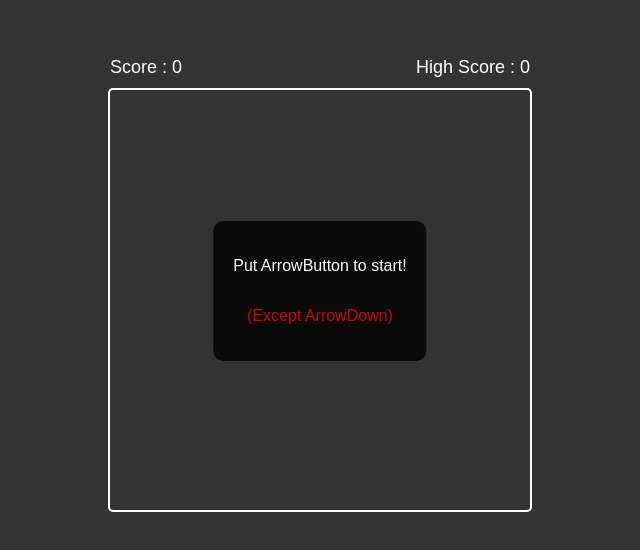
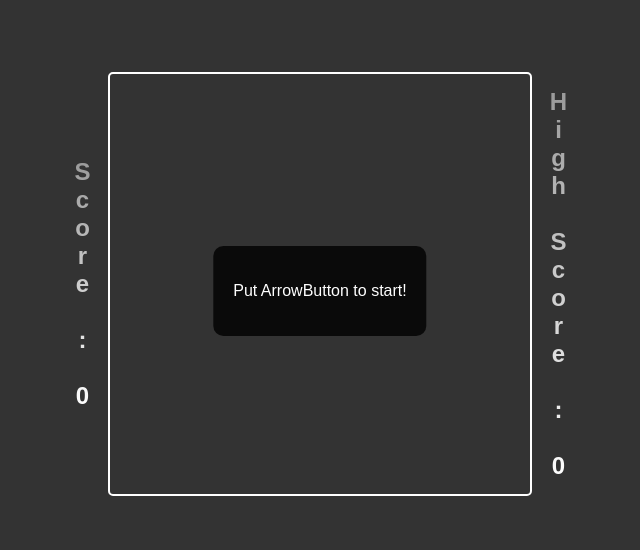
Before and after one commit to ChenBox-carton/the-webs, a plain HTML site: page snake/index.html in a window 1280 px wide. Shown: the part 124-674 px from the top of the page, without its empty margins (320-960 px from the left). Drawn offline with Linux system fonts and the light colour scheme.

Commit message:
Update score text
add linear color score

```diff
--- a/snake/index.html
+++ b/snake/index.html
@@ -9,12 +9,12 @@
 </head>
 
 <body>
-    <div class="score">
-        <div>Score : <span id="current-score">0</span></div>
-        <div>High Score : <span id="high-score">0</span></div>
+    <div class="gameArea">
+        <div class="score">Score : <span id="current-score">0</span></div>
+        <canvas id="gameCanvas" width="420" height="420"></canvas>
+        <div class="score">High Score : <span id="high-score">0</span></div>
     </div>
 
-    <canvas id="gameCanvas" width="420" height="420"></canvas>
     <div id="game-over">
         Game Over!
         <button id="restart-btn">Restart Game</button>
@@ -22,7 +22,6 @@
 
     <div id="init">
         <p>Put ArrowButton to start!</p>
-        <p class="hint"> (Except ArrowDown)</p>
     </div>
 
     <script src="script.js"></script>
--- a/snake/script.js
+++ b/snake/script.js
@@ -26,7 +26,7 @@ function initializeGame() {
         },
         {
             x: Math.floor(canvas.width / 2 / GRID_SIZE) * GRID_SIZE,
-            y: Math.floor((canvas.height / 2 / GRID_SIZE) + 1) * GRID_SIZE,
+            y: Math.floor((canvas.height / 2 / GRID_SIZE)) * GRID_SIZE,
         }
     ];
 
@@ -50,13 +50,6 @@ initializeGame();
 
 // Handle keyboard inputs for snake movement
 document.addEventListener('keydown', function (event) {
-
-    // Avoid initialize put ArrowDown(will gameover)
-    if (snake.length > 1 && dx === 0 && dy === 0) {
-        if (event.key === 'ArrowDown') {
-            return;
-        }
-    }
 
     initScreen.style.display = 'none';
 
--- a/snake/style.css
+++ b/snake/style.css
@@ -10,17 +10,27 @@ body {
     font-family: sans-serif;
 }
 
+.score {
+    font-size: 24px;
+    font-weight: bold;
+    background: linear-gradient(#999, #fff);
+    background-clip: text;
+    color: transparent;
+    writing-mode: vertical-rl;
+    text-orientation: upright;
+    letter-spacing: 1px;
+    margin: 0 12px;
+
+}
+
 canvas {
     border: 2px solid #fff;
     border-radius: 5px;
 }
 
-.score {
+.gameArea {
     display: flex;
-    justify-content: space-between;
-    width: 420px;
-    font-size: 18px;
-    margin-bottom: 10px;
+    align-items: center;
 }
 
 #init {
```
